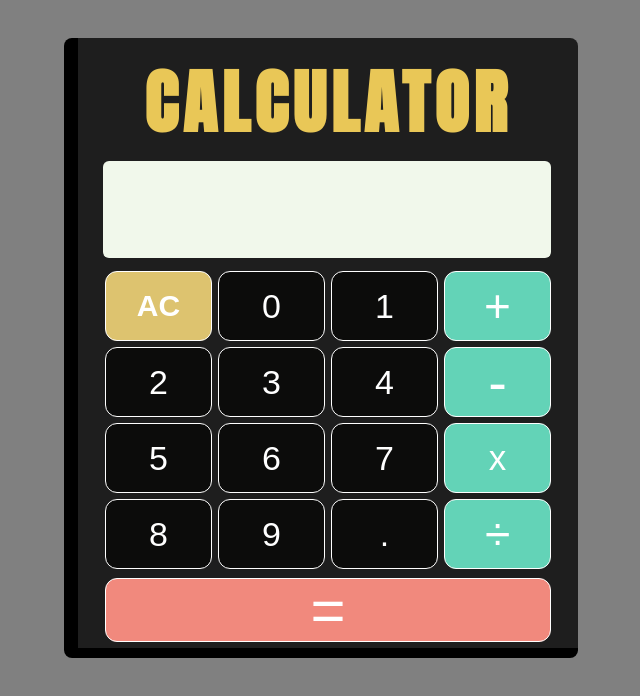
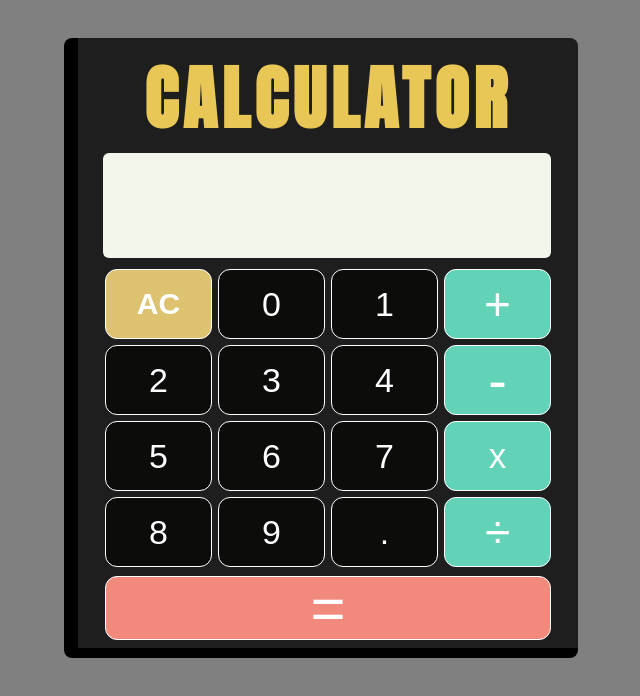
Before and after one commit to jasonjkaminsky/odin-calculator, a plain HTML site: page index.html in a window 1280 px wide. Shown: the whole page, without its empty margins (319-959 px from the left). Drawn offline with Linux system fonts and the light colour scheme.

Commit message:
added padding to display areas

```diff
--- a/style.css
+++ b/style.css
@@ -22,8 +22,8 @@ body {
 
 h1 {
     font-size: 70px;
-    margin-top: 12px;
-    margin-bottom: 6px;
+    margin-top: 8px;
+    margin-bottom: 2px;
     font-family: "Anton", sans-serif;
     font-weight: bold;
     letter-spacing: 5px;
@@ -32,24 +32,28 @@ h1 {
 
 .displayPanel {
     width: 450px;
+    height: 99px;
+    margin-bottom: 4px;
 }
 
 .topDisplay {
-    width: 448px;
+    width: 440px;
     height: 43px;
     background-color: rgb(241, 248, 235);
-    font-size: 28px;
+    font-size: 30px;
     text-align: right;
     border-radius: 6px 6px 0 0;
+    padding: 8px 8px 0 0;
 }
 
 .bottomDisplay {
-    width: 448px;
+    width: 440px;
     height: 54px;
     background-color: rgb(241, 248, 235);
     font-size: 38px;
     text-align: right;
     border-radius: 0 0 6px 6px;
+    padding-right: 8px;
 }
 
 .btnsContainer {
```
